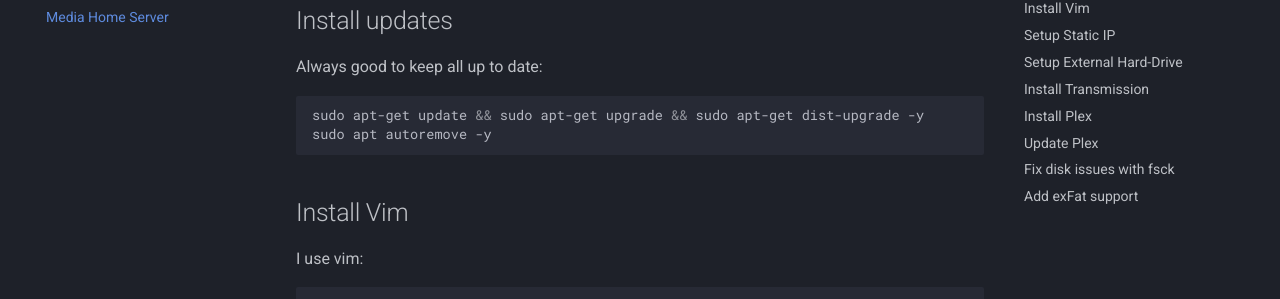
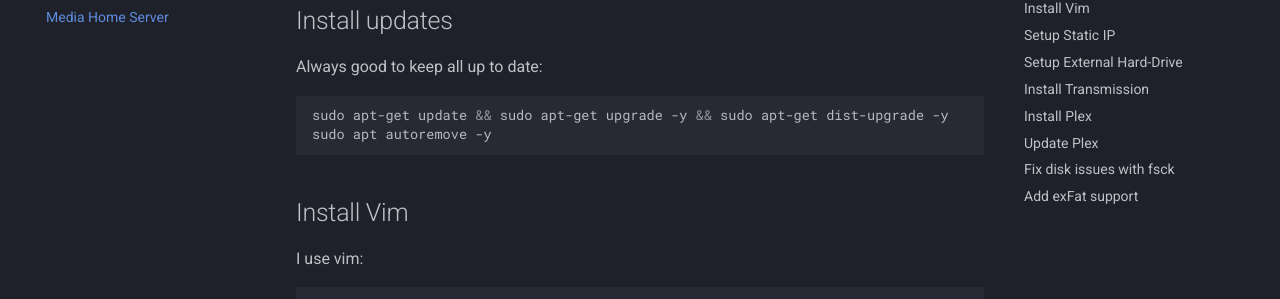
Before and after one commit to gmihaila/linux_things, an MkDocs documentation site: the page built from docs/markdown/pi_media_home_server.md, in a window 1280 px wide and 900 px high, scrolled down 883 px. Shown: the part 154-453 px from the top of the window. Built offline with MkDocs 1.6.1 and Material for MkDocs 9.7.7, drawn with Linux system fonts in a browser that asks for light colours; comment, search, counter and statistics services are not loaded.

````diff
--- a/docs/markdown/pi_media_home_server.md
+++ b/docs/markdown/pi_media_home_server.md
@@ -37,7 +37,7 @@ The software setup is:
 Always good to keep all up to date:
 
 ```bash
-sudo apt-get update && sudo apt-get upgrade && sudo apt-get dist-upgrade -y
+sudo apt-get update && sudo apt-get upgrade -y && sudo apt-get dist-upgrade -y
 sudo apt autoremove -y
 ```
 
````
